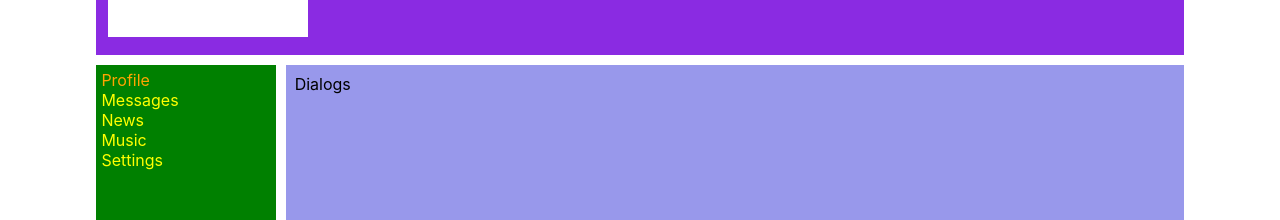
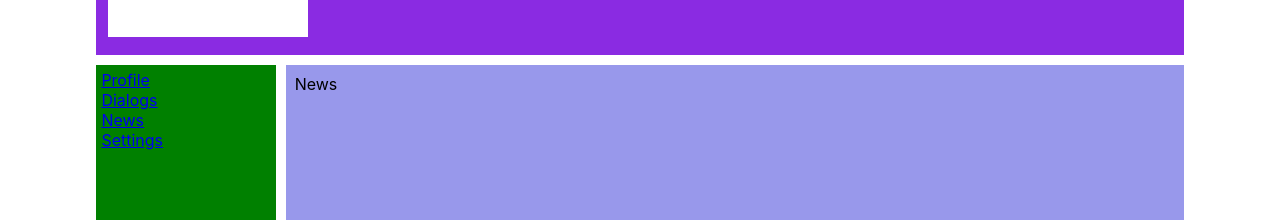
Before and after one commit to seviwe/react, a React (Create React App) app: page /news in a window 1280 px wide. Shown: the part 245-465 px from the top of the page. Built offline with nearby package versions, Linux system fonts and the light colour scheme.

Commit message:
lessons 19 browser-router

```diff
--- a/package.json
+++ b/package.json
@@ -8,6 +8,7 @@
     "@testing-library/user-event": "^7.2.1",
     "react": "^16.13.0",
     "react-dom": "^16.13.0",
+    "react-router-dom": "^5.1.2",
     "react-scripts": "3.4.0"
   },
   "scripts": {
--- a/src/App.js
+++ b/src/App.js
@@ -7,20 +7,27 @@ import Profile from './components/Profile/Profile';
 import NavbarFriends from './components/NavbarFriends/NavbarFriends';
 import Dialogs from './components/Dialogs/Dialogs';
 import Footer from './components/Footer/Footer';
+import { Route, BrowserRouter } from "react-router-dom"
+import News from './components/News/News';
+import Settings from './components/Settings/Settings';
 
 const App = () => {
   return (
+    <BrowserRouter>
       <div className='app-wrapper'>
         <Header />
         <BackgroundImage />
         <Navbar />
         <NavbarFriends />
         <div className="app-wrapper-content">
-          {/* <Profile /> */}
-          <Dialogs />
+          <Route path='/dialogs' component={Dialogs} />
+          <Route path='/profile' component={Profile} />
+          <Route path='/news' component={News} />
+          <Route path='/settings' component={Settings} />
         </div>
         <Footer />
       </div>
+    </BrowserRouter>
   );
 }
 
--- a/src/components/Navbar/Navbar.jsx
+++ b/src/components/Navbar/Navbar.jsx
@@ -5,19 +5,19 @@ const Navbar = () => {
    return (
       <nav className={styles.nav}>
          <div className={`${ styles.item } ${ styles.active }`}>
-            <a>Profile</a>
+            <a href="/profile">Profile</a>
          </div>
          <div className={styles.item}>
-            <a>Messages</a>
+            <a href="/dialogs">Dialogs</a>
          </div>
          <div className={styles.item}>
-            <a>News</a>
+            <a href="/news">News</a>
          </div>
+         {/* <div className={styles.item}>
+            <a href="/music">Music</a>
+         </div> */}
          <div className={styles.item}>
-            <a>Music</a>
-         </div>
-         <div className={styles.item}>
-            <a>Settings</a>
+            <a href="/settings">Settings</a>
          </div>
       </nav>
    )
--- /dev/null
+++ b/src/components/News/News.jsx
@@ -0,0 +1,12 @@
+import React from 'react';
+import styles from './News.module.css';
+
+const News = () => {
+   return (
+      <div>
+         News
+      </div>
+   )
+}
+
+export default News;
--- /dev/null
+++ b/src/components/Settings/Settings.jsx
@@ -0,0 +1,12 @@
+import React from 'react';
+import styles from './Settings.module.css';
+
+const Settings = () => {
+   return (
+      <div>
+         Settings
+      </div>
+   )
+}
+
+export default Settings;
```
Also changed, not shown: src/components/News/News.module.css (added), src/components/Settings/Settings.module.css (added), 1 other file (tests, documents, lock files or other folders). Lines whose indentation alone changed are shown as unchanged.
